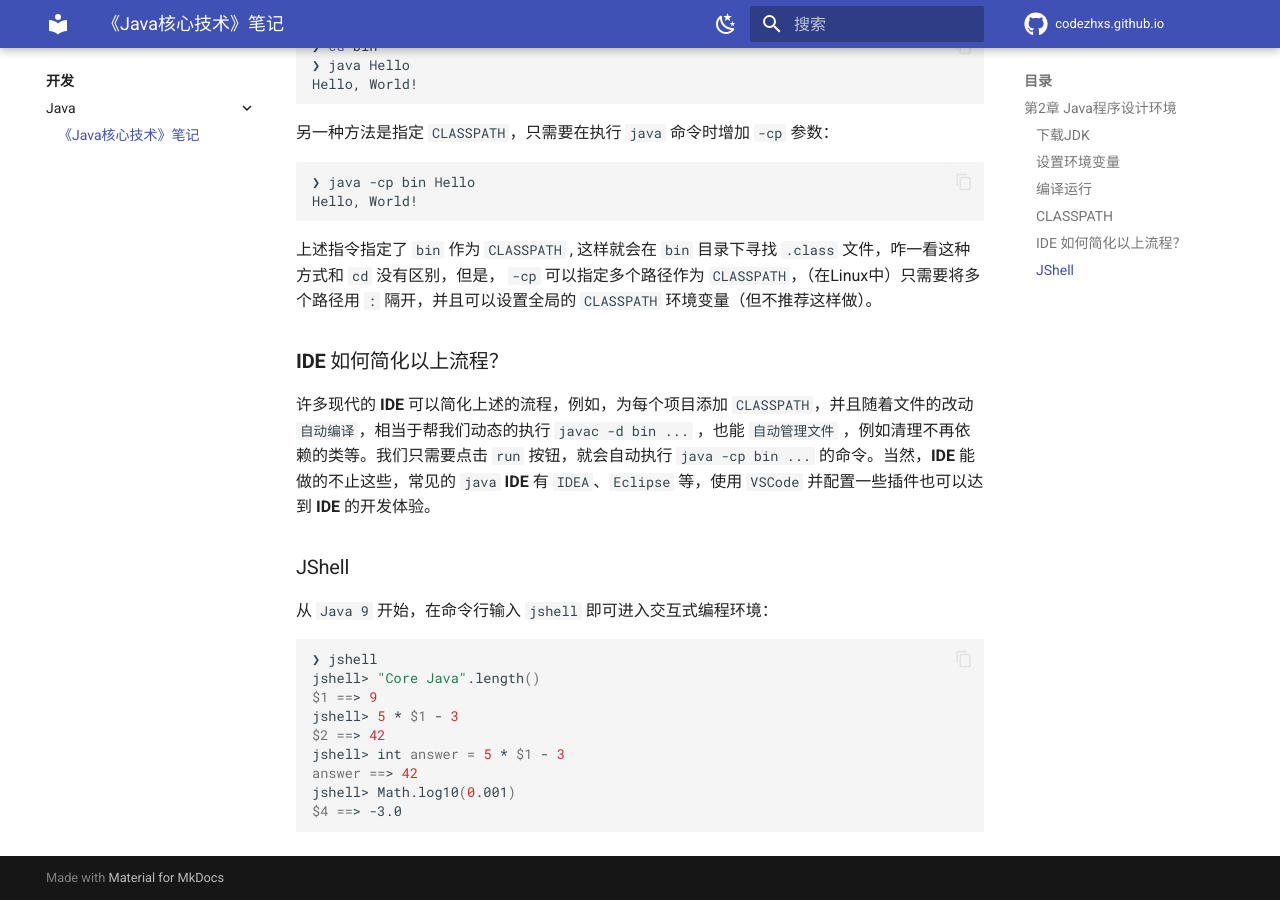
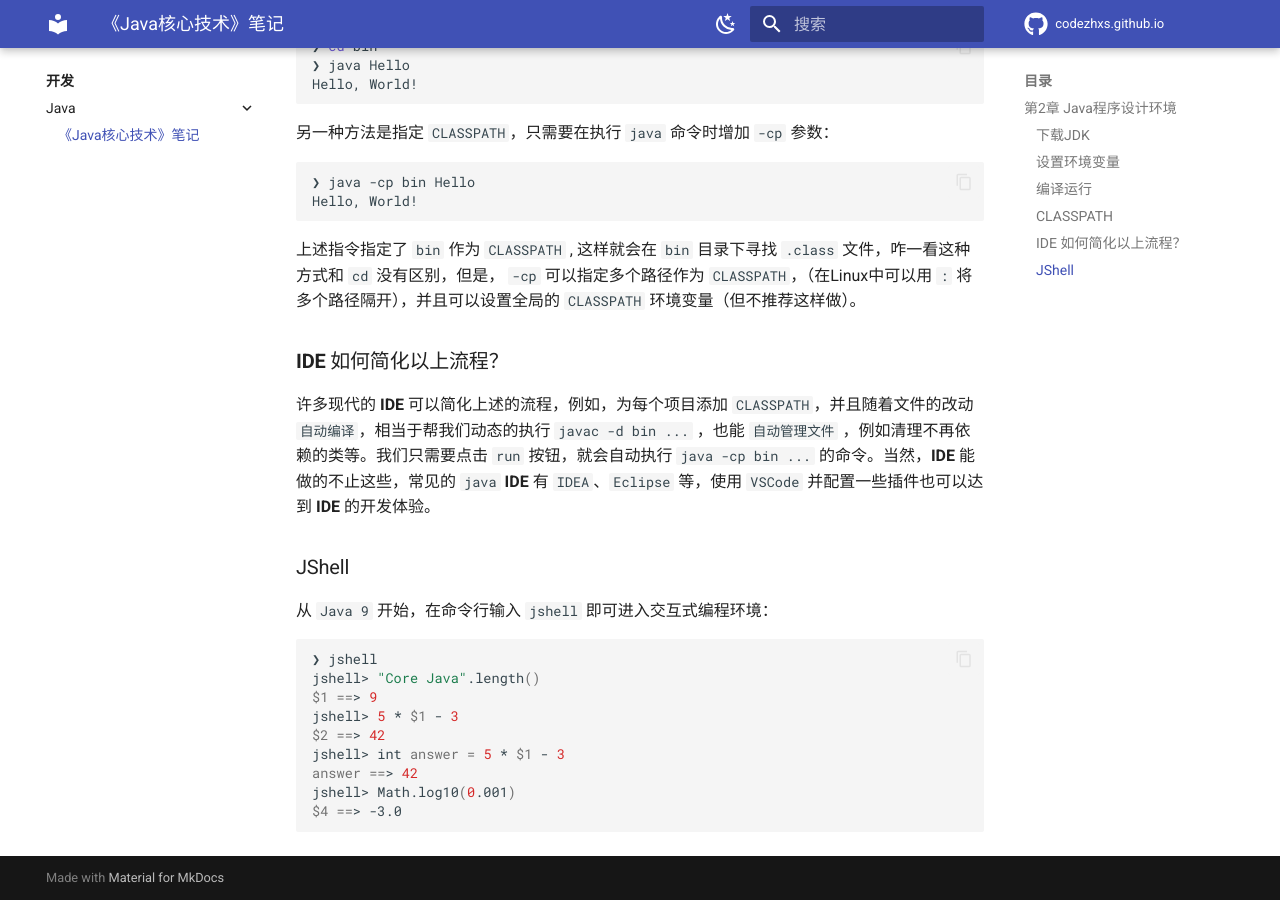
Before and after one commit to CodeZHXS/codezhxs.github.io, an MkDocs documentation site: the page built from docs/dev/java/CoreJava.md, in a window 1280 px wide and 900 px high, scrolled down 2083 px. Built offline with MkDocs 1.6.1 and Material for MkDocs 9.7.7, drawn with Linux system fonts in a browser that asks for light colours; comment, search, counter and statistics services are not loaded.

Commit message:
CoreJava update

````diff
--- a/docs/dev/java/CoreJava.md
+++ b/docs/dev/java/CoreJava.md
@@ -102,7 +102,7 @@ Hello, World!
 Hello, World!
 ```
 
-上述指令指定了 `bin` 作为 `CLASSPATH` ,   这样就会在 `bin` 目录下寻找 `.class` 文件，咋一看这种方式和 `cd` 没有区别，但是， `-cp` 可以指定多个路径作为 `CLASSPATH`，（在Linux中）只需要将多个路径用 `:` 隔开，并且可以设置全局的 `CLASSPATH` 环境变量（但不推荐这样做）。
+上述指令指定了 `bin` 作为 `CLASSPATH` ,   这样就会在 `bin` 目录下寻找 `.class` 文件，咋一看这种方式和 `cd` 没有区别，但是， `-cp` 可以指定多个路径作为 `CLASSPATH`，（在Linux中可以用 `:` 将多个路径隔开），并且可以设置全局的 `CLASSPATH` 环境变量（但不推荐这样做）。
 
 ### **IDE** 如何简化以上流程？
 
````
